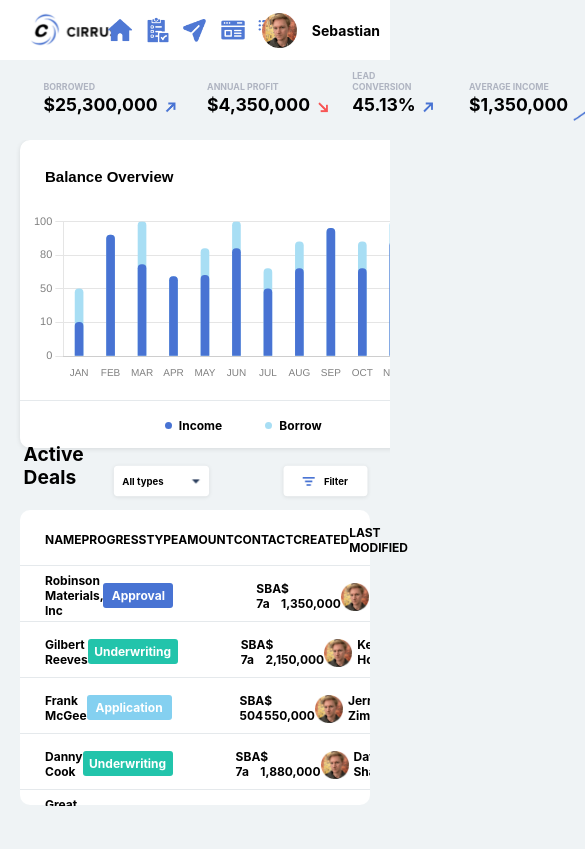
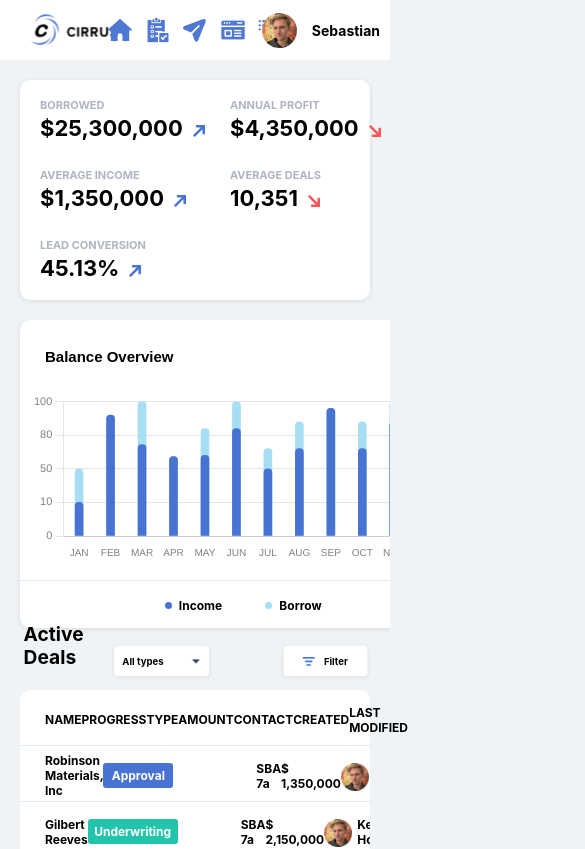
Before and after one commit to fluffyshark/dashboard, a React (Create React App) app: page / in a window 390 px wide. Shown: the top 849 px of the page, 585 px wide, since content can reach past the window. Built offline with nearby package versions, Linux system fonts and the light colour scheme.

Commit message:
Responsive CSS - Adjusted top stats for all sizes beyond width 500px

```diff
--- a/src/App.js
+++ b/src/App.js
@@ -4,10 +4,11 @@ import Navbar from './components/navbar/Navbar';
 import Home from './views/home/Home';
 
 function App() {
+
   return (
     <div className="App">
-      <Navbar />
-      <Home />
+      <Navbar/>
+      <Home/>
     </div>
   );
 }
--- a/src/components/navbar/Navbar.js
+++ b/src/components/navbar/Navbar.js
@@ -14,12 +14,7 @@ function Navbar() {
   const [currentWidth, setCurrentWidth] = useState(window.screen.width)
   const [profileName, setProfileName] = useState("Sebastian Robin Yjord")
 
-  const handleResize = () => {
-    // put your logic here
-    setCurrentWidth(window.innerWidth)
-  }
-
-  console.log(currentWidth)
+  const handleResize = () => {setCurrentWidth(window.innerWidth)}
 
   window.addEventListener('resize', handleResize)
 
--- a/src/styles/style.css
+++ b/src/styles/style.css
@@ -40,6 +40,22 @@
   .home_top {
     height: calc(100% - 680px);
     min-height: 80px;
+  }
+}
+@media screen and (max-width: 560px) {
+  .home_top {
+    height: 260px;
+    max-height: 275px;
+  }
+}
+@media screen and (orientation: portrait) and (max-height: 1300px) and (min-width: 561px) {
+  .home_top {
+    height: 210px;
+  }
+}
+@media screen and (orientation: portrait) and (max-height: 1300px) and (max-width: 560px) {
+  .home_top {
+    height: 260px;
   }
 }
 
@@ -387,10 +403,11 @@
   align-items: center;
   justify-content: space-between;
 }
-@media screen and (orientation: portrait) and (max-height: 2000px) and (min-height: 1180px) {
+@media screen and (orientation: portrait) and (max-height: 2000px) and (min-height: 600px) {
   .homeTopView {
     width: calc(100% - 20px - 20px);
     height: calc(100% - 20px - 20px);
+    min-height: 160px;
     margin-left: 20px;
     margin-left: 20px;
     border-radius: 10px;
@@ -399,6 +416,12 @@
     display: grid;
     grid-template-columns: 20px 1fr 10px 1fr 10px 1fr;
     grid-template-rows: 10px 1fr 5px 1fr 10px;
+  }
+}
+@media screen and (max-width: 560px) {
+  .homeTopView {
+    grid-template-columns: 20px 1fr 10px 1fr;
+    grid-template-rows: 10px 1fr 5px 1fr 5px 1fr 10px;
   }
 }
 
@@ -432,10 +455,19 @@
   }
 }
 
-@media screen and (orientation: portrait) and (max-height: 2000px) and (min-height: 1180px) {
+@media screen and (orientation: portrait) and (max-height: 2000px) and (min-height: 600px) {
   #home_top_borrow {
     grid-column: 2;
     grid-row: 2;
+    scale: 1;
+    margin: 0;
+  }
+}
+
+@media screen and (orientation: portrait) and (max-height: 2000px) and (min-height: 600px) {
+  #home_top_average_income_small {
+    grid-column: 2;
+    grid-row: 4;
     scale: 1;
     margin: 0;
   }
@@ -473,7 +505,7 @@
 #home_top_annual_profit {
   margin-left: 0px;
 }
-@media screen and (orientation: portrait) and (max-height: 2000px) and (min-height: 1180px) {
+@media screen and (orientation: portrait) and (max-height: 2000px) and (min-height: 600px) {
   #home_top_annual_profit {
     grid-column: 4;
     grid-row: 2;
@@ -485,7 +517,7 @@
 #home_top_average_income {
   margin-left: 0px;
 }
-@media screen and (orientation: portrait) and (max-height: 2000px) and (min-height: 1180px) {
+@media screen and (orientation: portrait) and (max-height: 2000px) and (min-height: 600px) {
   #home_top_average_income {
     grid-column: 2;
     grid-row: 4;
@@ -557,10 +589,18 @@
 }
 
 /*------------LEAD CONVERSION-------------*/
-@media screen and (orientation: portrait) and (max-height: 2000px) and (min-height: 1180px) {
+@media screen and (orientation: portrait) and (max-height: 2000px) and (min-height: 600px) {
   #home_top_lead_conversion {
     grid-column: 6;
     grid-row: 2;
+    scale: 1;
+    margin: 0;
+  }
+}
+@media screen and (max-width: 560px) and (orientation: portrait) and (max-height: 2000px) and (min-height: 600px) {
+  #home_top_lead_conversion {
+    grid-column: 2;
+    grid-row: 6;
     scale: 1;
     margin: 0;
   }
@@ -612,8 +652,17 @@
 }
 
 /*------------ANNUAL DEALS-------------*/
-@media screen and (orientation: portrait) and (max-height: 2000px) and (min-height: 1180px) {
+@media screen and (orientation: portrait) and (max-height: 2000px) and (min-height: 600px) {
   #home_top_annual_deals {
+    grid-column: 4;
+    grid-row: 4;
+    scale: 1;
+    margin: 0;
+  }
+}
+
+@media screen and (orientation: portrait) and (max-height: 2000px) and (min-height: 600px) {
+  #home_top_annual_deals_small {
     grid-column: 4;
     grid-row: 4;
     scale: 1;
--- a/src/views/home/HomeTopView.js
+++ b/src/views/home/HomeTopView.js
@@ -1,10 +1,16 @@
-import React from 'react'
+import React, { useState } from 'react'
 import icon_arrowup from "./images/icon_arrowup.png"
 import icon_arrowdown from "./images/icon_arrowdown.png"
 import AverageIncomeChart from './charts/averageIncomeChart/AverageIncomeChart'
 import AnnualDealsChart from './charts/annualDealsChart/AnnualDealsChart'
 
 function HomeTopView() {
+
+    const [currentWidth, setCurrentWidth] = useState(parseInt(window.screen.width))
+
+    const handleResize = () => {setCurrentWidth(window.innerWidth)}
+
+    window.addEventListener('resize', handleResize)
 
 
   return (
@@ -25,27 +31,55 @@ function HomeTopView() {
             <div className="home_top_lead_conversion_stat_bottom home_topbottom_standard"><p className='home_top_arrow_stat_amount'>45.13%</p><img src={icon_arrowup} alt="" /></div>
         </div>
 
+        {currentWidth > 900 ?
+            (
             <div id="home_top_average_income" className="home_top_graph_stat">
                 <div className="home_top_graph_stat_part">
                     <div className="home_top_graph_stat_top home_toptop_standard"><p className='home_top_arrow_stat_title'>AVERAGE INCOME</p></div>
                     <div className="home_top_graph_stat_bottom home_topbottom_standard"><p className='home_top_arrow_stat_amount'>$1,350,000</p></div>
                 </div>
+
                 <div className="home_top_graph_graph_part">
                     <AverageIncomeChart />
                     <p>+18%</p>
                 </div>
             </div>
+            ) : (
+            <div id="home_top_average_income_small" className="home_top_arrow_stat">
+                <div className="home_top_arrow_stat_top home_toptop_standard"><p className='home_top_arrow_stat_title'>AVERAGE INCOME</p></div>
+                <div className="home_top_arrow_stat_bottom home_topbottom_standard"><p className='home_top_arrow_stat_amount'>$1,350,000</p><img src={icon_arrowup} alt="" /></div>
+            </div>
+            )
 
+
+
+
+         }
+
+
+        {currentWidth > 900 ?
+            (
             <div id="home_top_annual_deals" className="home_top_annual_deals">
                 <div className="home_top_annual_deals_stat_part">
                     <div className="home_top_annual_deals_stat_top home_toptop_standard"><p className='home_top_arrow_stat_title'>AVERAGE DEALS</p></div>
                     <div className="home_top_annual_deals_stat_bottom home_topbottom_standard"><p className='home_top_arrow_stat_amount'>10,351</p></div>
                 </div>
+
                 <div className="home_top_annual_deals_graph_part">
                     <AnnualDealsChart />
                     <p>-12%</p>
                 </div>
+
             </div>
+
+            ) : (
+
+            <div id="home_top_annual_deals_small" className="home_top_arrow_stat">
+                <div className="home_top_arrow_stat_top home_toptop_standard"><p className='home_top_arrow_stat_title'>AVERAGE DEALS</p></div>
+                <div className="home_top_arrow_stat_bottom home_topbottom_standard"><p className='home_top_arrow_stat_amount'>10,351</p><img src={icon_arrowdown} alt="" /></div>
+            </div>
+            )
+        }
 
     </div>
   )
--- a/src/views/home/styles/_homeTopView.scss
+++ b/src/views/home/styles/_homeTopView.scss
@@ -1,5 +1,5 @@
 @mixin portrait_top_standard($column, $row) {
-    @media screen and (orientation:portrait) and (max-height: 2000px) and (min-height: 1180px) {
+    @media screen and (orientation:portrait) and (max-height: 2000px) and (min-height: 600px) {
         grid-column: $column;
         grid-row: $row;
         scale: 1;
@@ -14,9 +14,10 @@
     align-items: center;
     justify-content: space-between;
 
-    @media screen and (orientation:portrait) and (max-height: 2000px) and (min-height: 1180px) {
+    @media screen and (orientation:portrait) and (max-height: 2000px) and (min-height: 600px) {
         width: calc(100% - 20px - 20px);
         height: calc(100% - 20px - 20px);
+        min-height: 160px;
         margin-left: 20px;
         margin-left: 20px;
         border-radius: 10px;
@@ -26,6 +27,10 @@
         grid-template-columns: 20px 1fr 10px 1fr 10px 1fr;
         grid-template-rows: 10px 1fr 5px 1fr 10px;
 
+    }
+    @media screen and (max-width: 560px) {
+        grid-template-columns: 20px 1fr 10px 1fr;
+        grid-template-rows: 10px 1fr 5px 1fr 5px 1fr 10px;
     }
 }
 .home_toptop_standard {
@@ -53,6 +58,7 @@
 }
 
 #home_top_borrow {@include portrait_top_standard(2, 2);}
+#home_top_average_income_small {@include portrait_top_standard(2, 4);}
 
 .home_top_arrow_stat_top {
     width: 100%;
@@ -131,6 +137,10 @@
 
 #home_top_lead_conversion {
     @include portrait_top_standard(6, 2);
+
+    @media screen and (max-width: 560px) {
+        @include portrait_top_standard(2, 6);
+    }
 }
 
 .home_top_lead_conversion {
@@ -161,6 +171,8 @@
 /*------------ANNUAL DEALS-------------*/
 
 #home_top_annual_deals {@include portrait_top_standard(4, 4);}
+#home_top_annual_deals_small {@include portrait_top_standard(4, 4);}
+
 
 .home_top_annual_deals {
     width: 250px;
```
Also changed, not shown: src/views/home/styles/_home.scss (+5 -2 lines), 1 other file (tests, documents, lock files or other folders). Lines whose indentation alone changed are shown as unchanged.
